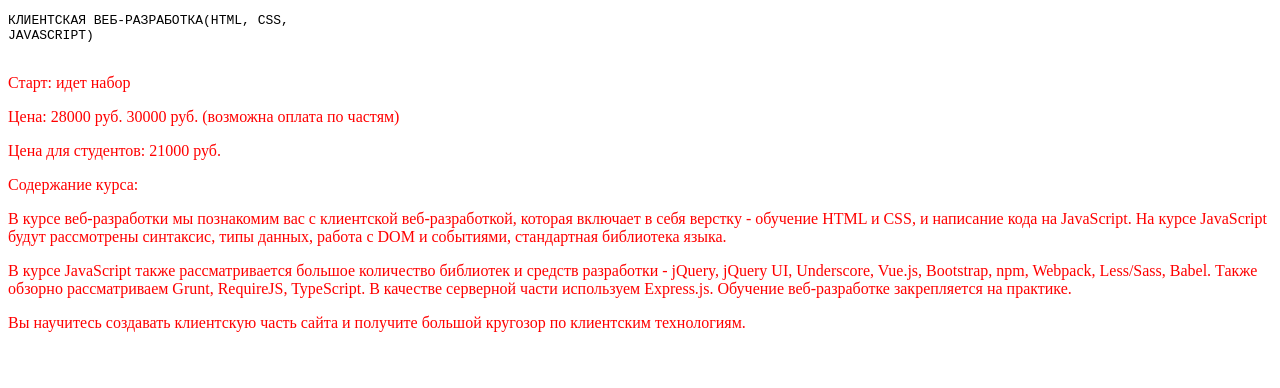
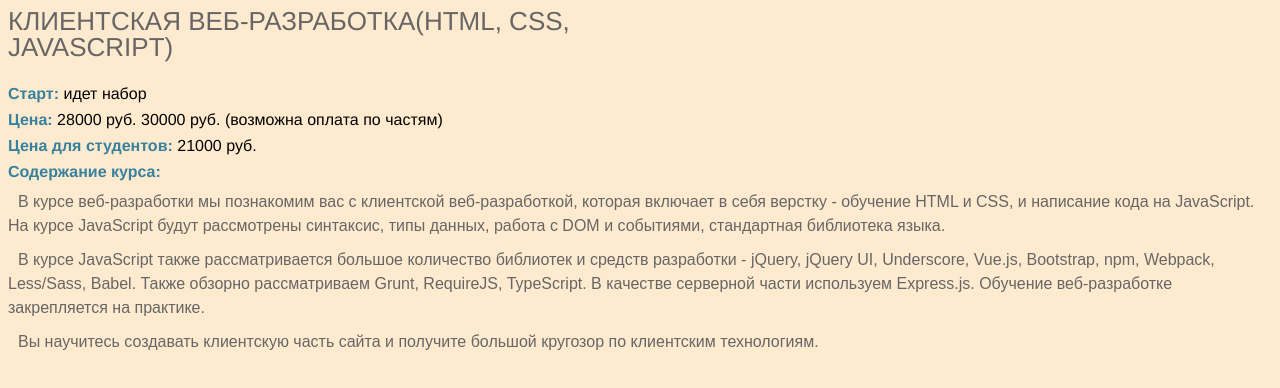
Before and after one commit to bondar-max/ClientWebCourseNov2025, a plain HTML site: page CSS Text/index.html in a window 1280 px wide. Drawn offline with Linux system fonts and the light colour scheme.

Commit message:
feat(css): добавление стилей для страницы курса
Добавлены новые стили для улучшения внешнего вида страницы курса.
Настроены цвета, отступы и шрифты для различных элементов, таких как заголовки,
параграфы и блоки информации о курсе. Теперь страница выглядит более
привлекательно и читабельно.

```diff
--- a/CSS Text/style.css
+++ b/CSS Text/style.css
@@ -1,2 +1,40 @@
-p, h1 { color: red;
+
+body {
+    background-color: #FEEBCF;
+    color: #676565;
+    line-height: 1;
 }
+
+.title {
+    margin-bottom: 0;
+}
+
+.title pre {
+    margin: 0;
+    padding: 0;
+    font-family: Helvetica Neue, Helvetica, Arial, sans-serif;
+    font-size: 26px;
+    font-weight: 350;
+}
+
+.course-info p {
+    margin: 0 0 10px 0;
+    padding: 0;
+    font-family: Helvetica Neue, Helvetica, Arial, sans-serif;
+    font-size: 16px;
+    color: #000000;
+    font-weight: 300;
+}
+
+.course-info .label {
+    color: #37819F;
+    font-weight: bold;
+}
+
+.text p {
+    text-indent: 10px; /* Отступ первой строки */
+    margin: 10px 0; /* Отступы между параграфами */
+    line-height: 1.5;
+    font-family: Italic, sans-serif;
+    font-weight: 150;
+}
```
